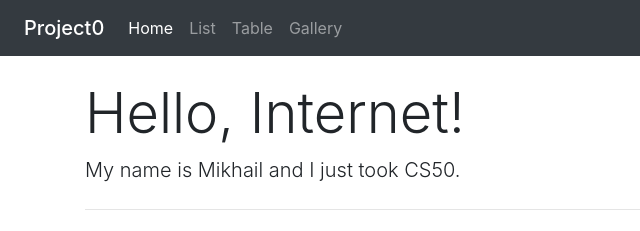
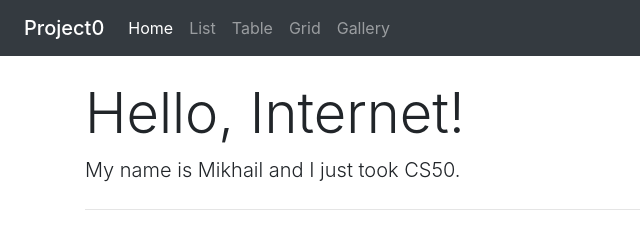
Before and after one commit to mikekurkin/project0, a plain HTML site: page index.html in a window 1280 px wide. Shown: the top 231 px of the page, 0-640 px from the left. Drawn offline with nearby package versions, Linux system fonts and the light colour scheme.

Commit message:
Added Grid navbar item

```diff
--- a/index.html
+++ b/index.html
@@ -37,6 +37,9 @@
             <a class="nav-link" href="#">Table</a>
           </li>
           <li class="nav-item">
+            <a class="nav-link" href="#">Grid</a>
+          </li>
+          <li class="nav-item">
             <a class="nav-link" href="#">Gallery</a>
           </li>
         </ul>
```
Also changed, not shown: list.html (+3 -0 lines).
